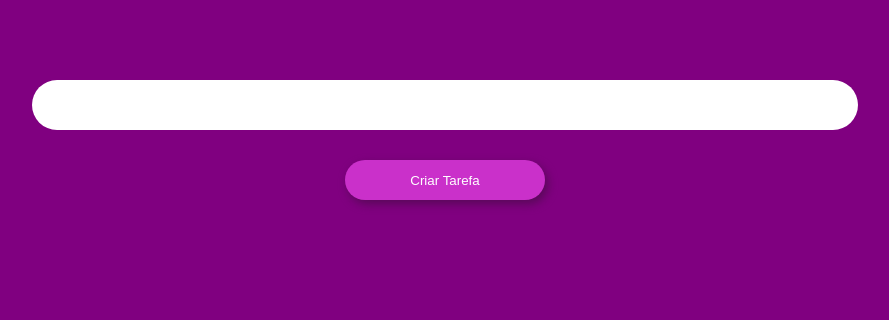
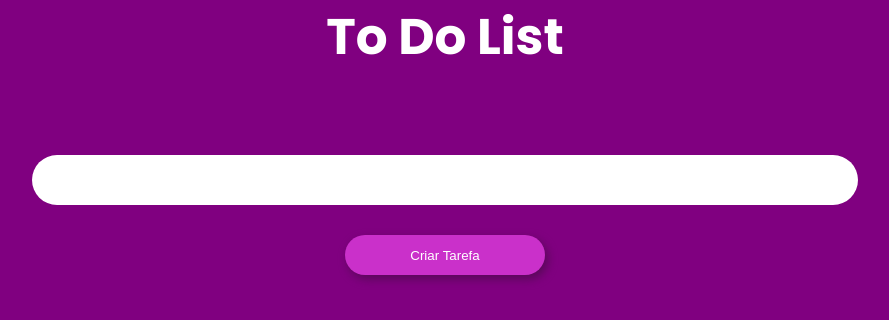
Before and after one commit to Wesleynicodemos/ToDoList, a plain HTML site: page index.html in a window 1280 px wide. Shown: the whole page, without its empty margins (195-1084 px from the left). Drawn offline with Linux system fonts and the light colour scheme.

Commit message:
adição de um header
adição de um titulo no topo da pagina.

```diff
--- a/index.html
+++ b/index.html
@@ -7,6 +7,11 @@
     <title>Document</title>
 </head>
 <body>
+    <header>
+        <div>
+            <h1>To Do List</h1>
+        </div>
+    </header>
     <main>
         <div class="addTarefa">
             <input type="text" class="inputtext">
--- a/style.css
+++ b/style.css
@@ -9,6 +9,14 @@
 body {
     background-color: purple;
     font-family: 'poppins' , sans-serif;
+}
+
+header h1 {
+    display: flex;
+    justify-content: center;
+    align-items: center;
+    color: white;
+    font-size: 50px;
 }
 
 .addTarefa {
```
